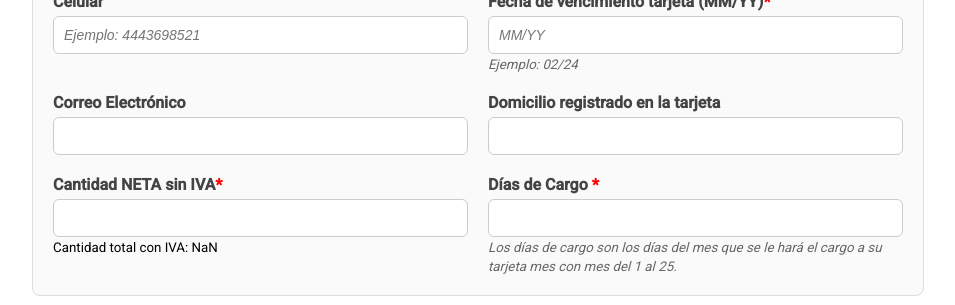
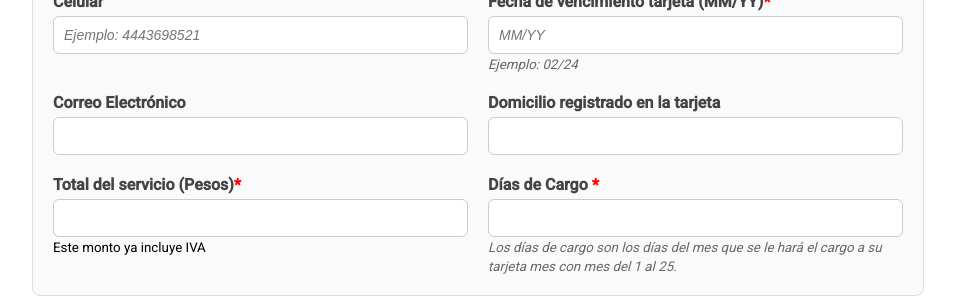
Before and after one commit to Chuyini/DomiciliarCliente, an Angular app: page / in a window 1280 px wide. Shown: the part 796-1101 px from the top of the page, without its empty margins (162-1117 px from the left). Built offline with nearby package versions, Linux system fonts and the light colour scheme.

Commit message:
try to fix  the error

```diff
--- a/src/app/components/form/form.component.html
+++ b/src/app/components/form/form.component.html
@@ -56,7 +56,8 @@
 
         <div>
           <label for="telefono">Celular</label>
-          <input type="tel" id="telefono" name="telPerson" maxlength="30" [(ngModel)]="telPerson" placeholder="Ejemplo: 4443698521" />
+          <input type="tel" id="telefono" name="telPerson" maxlength="30" [(ngModel)]="telPerson"
+            placeholder="Ejemplo: 4443698521" />
         </div>
 
         <div>
@@ -78,9 +79,9 @@
         </div>
 
         <div>
-          <label for="cantT">Cantidad NETA sin IVA<span>*</span></label>
+          <label for="cantT">Total del servicio (Pesos)<span>*</span></label>
           <input type="number" id="cantT" maxlength="10" name="cantT" [(ngModel)]="cantT" />
-          <small>Cantidad total con IVA: {{cantT*1.16}}</small>
+          <small>Este monto ya incluye IVA</small>
         </div>
 
         <div>
@@ -127,10 +128,11 @@
 
     <div class="terms" style="margin-left: 35%;">
 
-      <label class="checkbox-label" >
+      <label class="checkbox-label">
         <input type="checkbox" [(ngModel)]="checked" name="terms"> Acepto el Aviso de Privacidad
       </label>
-      <a style="margin-left: 10%; ;" href="http://elpoderdeinternet.mx/privacidad.pdf" target="_blank" class="link">Ver Aviso de Privacidad</a>
+      <a style="margin-left: 10%; ;" href="http://elpoderdeinternet.mx/privacidad.pdf" target="_blank" class="link">Ver
+        Aviso de Privacidad</a>
 
     </div>
 
```
